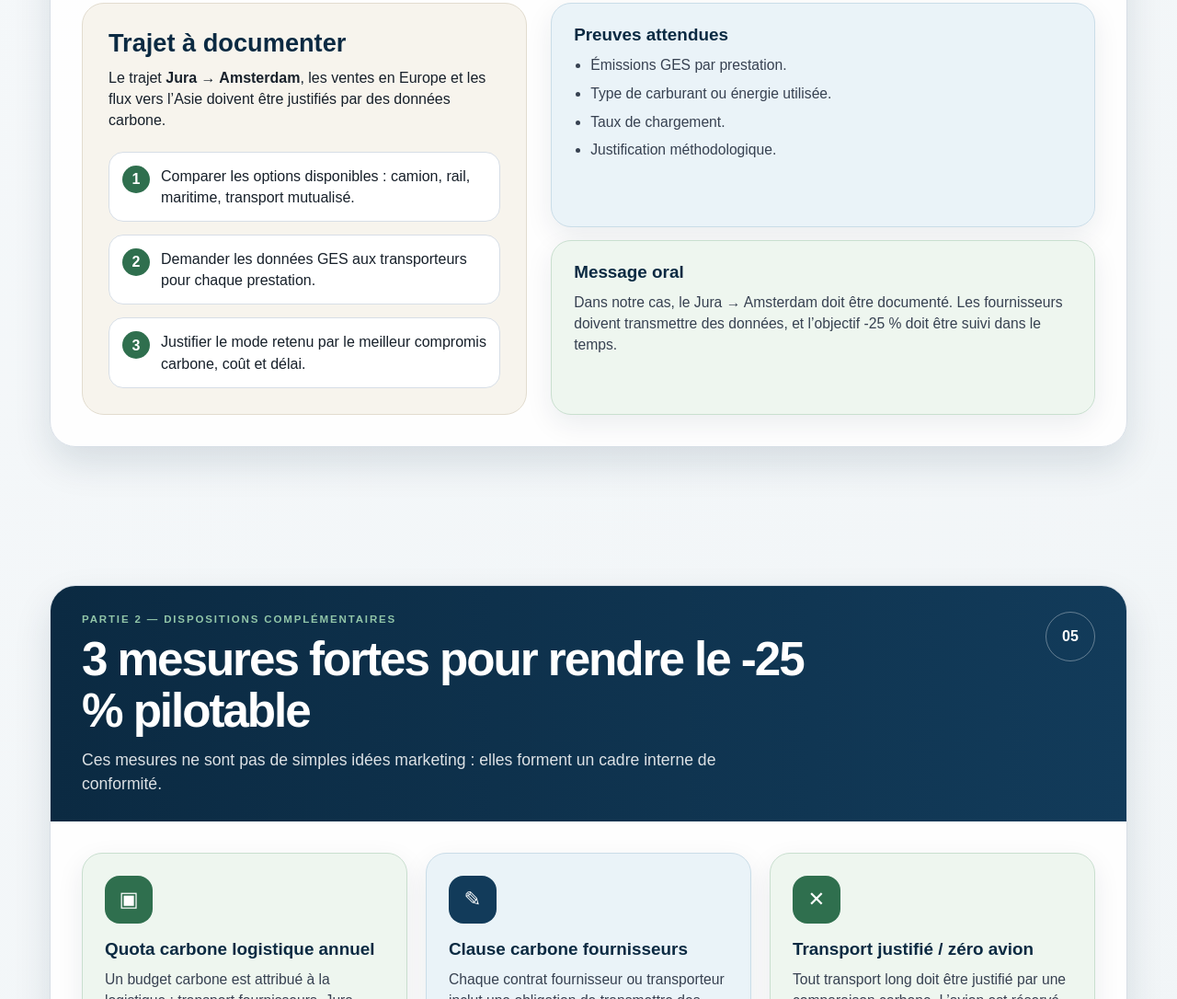
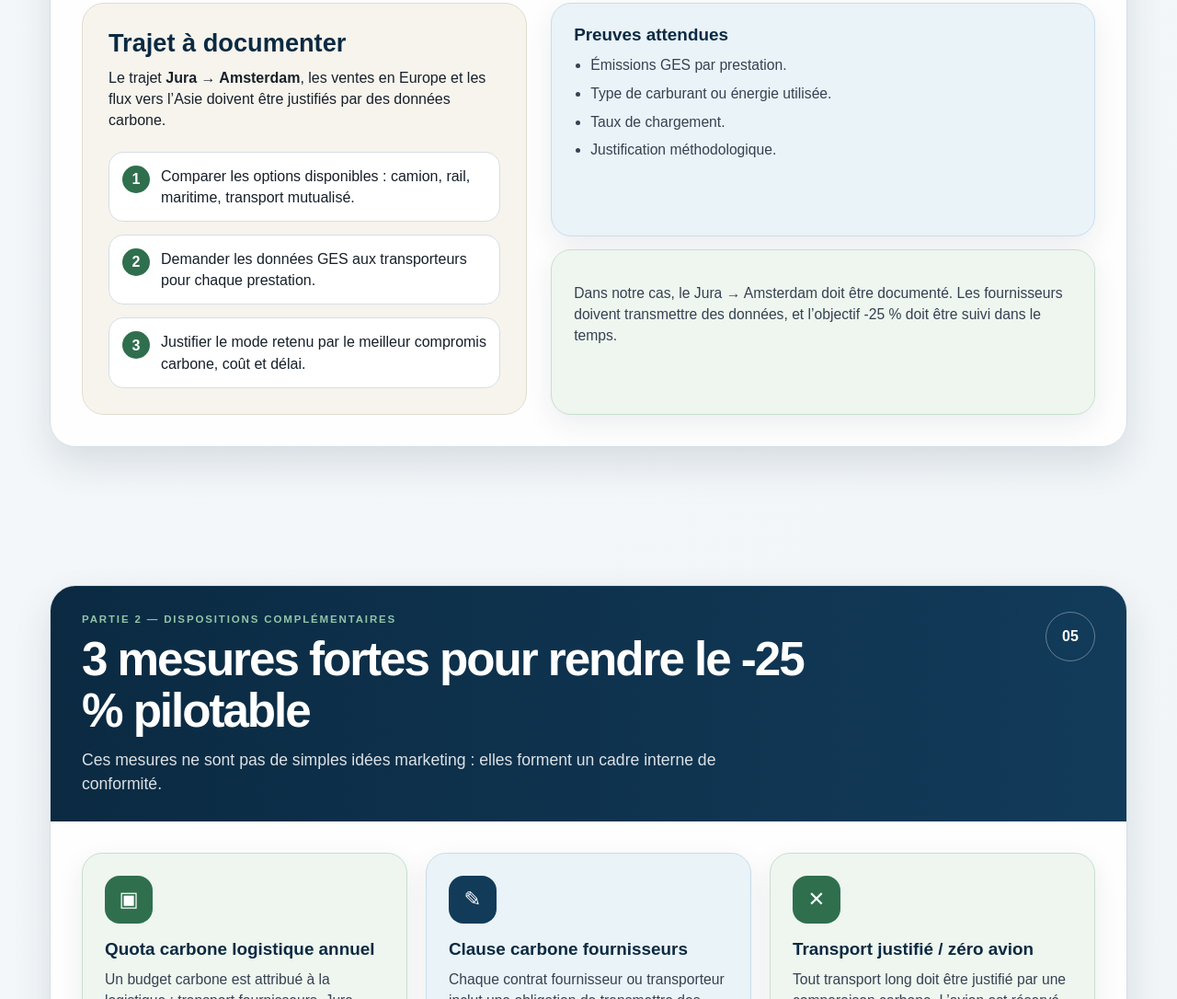
Before and after one commit to cmalocadoret-ctrl/an, a plain HTML site: page index.html in a window 1280 px wide. Shown: the part 3090-4176 px from the top of the page at 92% size. Drawn offline with Linux system fonts and the light colour scheme.

Commit message:
Update index.html

```diff
--- a/index.html
+++ b/index.html
@@ -801,7 +801,7 @@
               </ul>
             </article>
             <article class="card green" style="min-height: auto;">
-              <h3>Message oral</h3>
+              <h3></h3>
               <p>Dans notre cas, le Jura → Amsterdam doit être documenté. Les fournisseurs doivent transmettre des données, et l’objectif -25 % doit être suivi dans le temps.</p>
             </article>
           </div>
```
